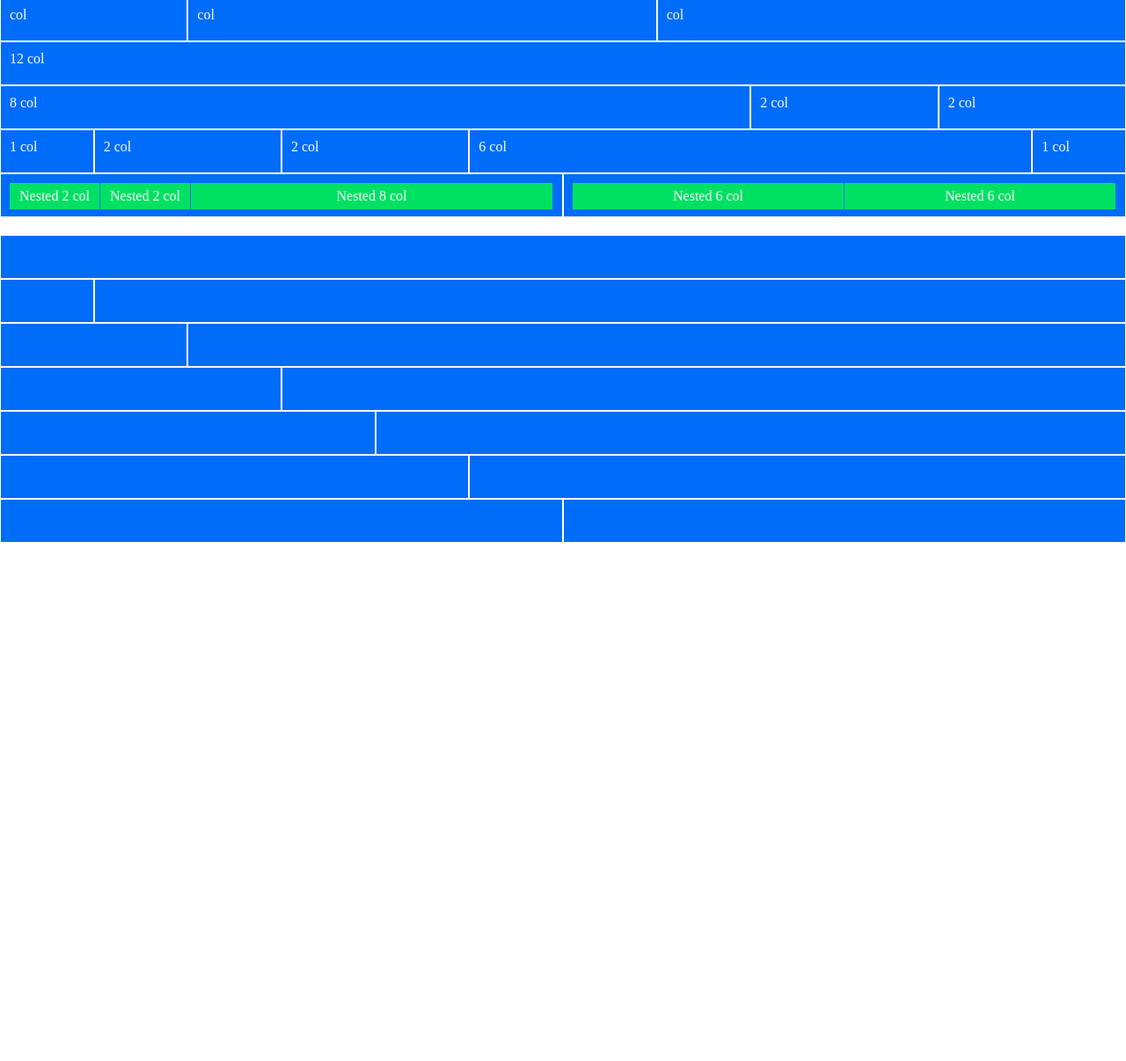
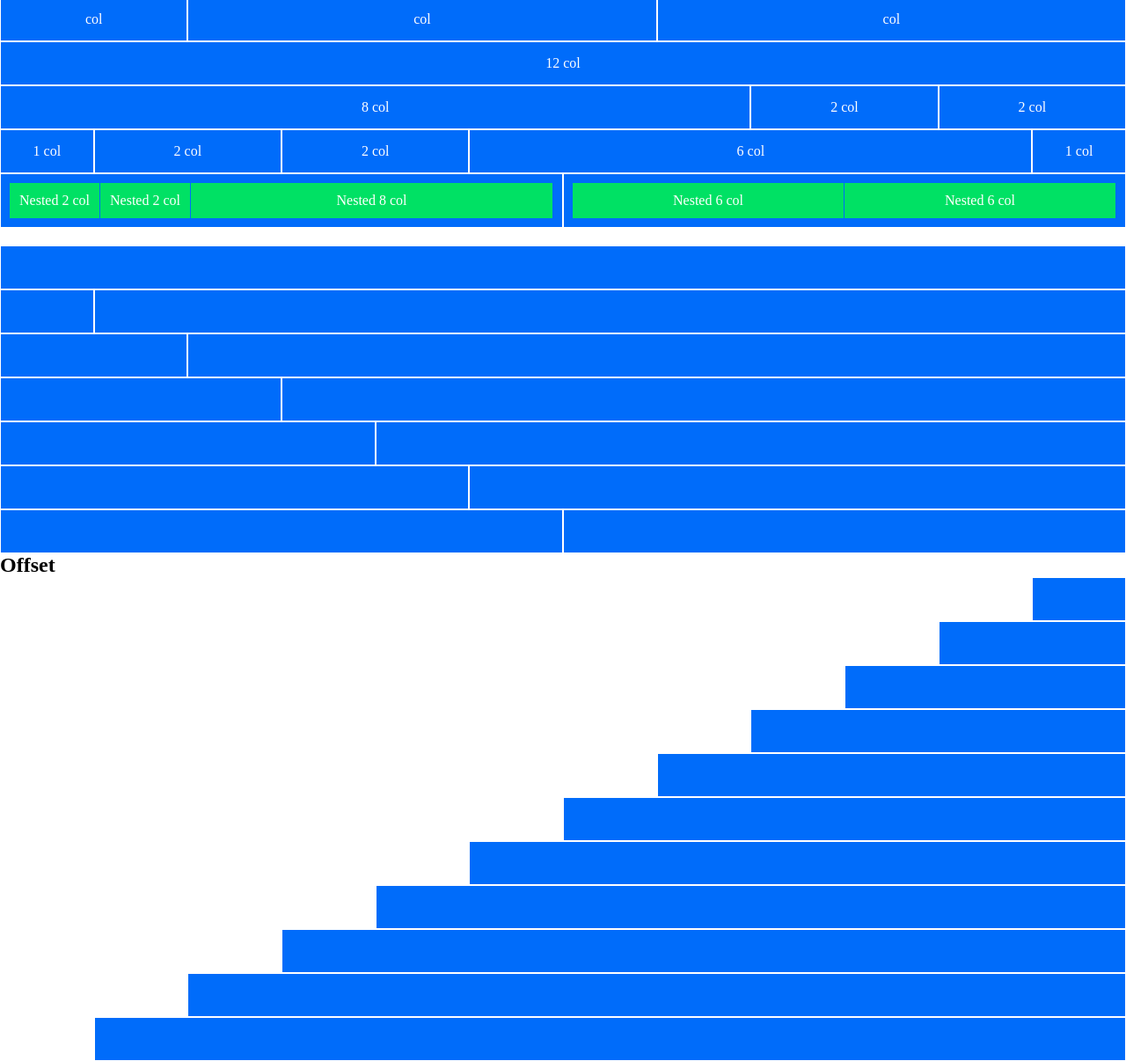
Before and after one commit to Rivio98/html-css-12bool, a plain HTML site: page index.html in a window 1280 px wide. Shown: the part 90-1296 px from the top of the page at 88% size. Before the commit the page ends 800 px from the top, so only its background shows below. Drawn offline with Linux system fonts and the light colour scheme.

Commit message:
[UPD] Added offset and final section, exercise done

```diff
--- a/css/style.css
+++ b/css/style.css
@@ -6,23 +6,26 @@
 
 
 .box {
-    height: 50px;
+    display: flex;
+    justify-content: center;
+    align-items: center;
+    min-height: 50px;
     background-color: #006CFA;
     border: 1px solid #fff;
-    align-content: center;
-    text-align: center;
     color: #fff;
-    display: flex;
     padding: 10px;
 }
 
 .nested {
-    height: 30px;
+    min-height: 40px;
+    display: flex;
+    flex-wrap: wrap;
     background-color: #00E164;
-    align-content: center;
-    text-align: center;
+    align-items: center;
+    justify-content: center;
     color: #fff;
     margin-right: 1px;
+
 }
 
 
--- a/index.html
+++ b/index.html
@@ -113,12 +113,12 @@
                 <div class="box">
                     <div class="col-6">
                         <div class="nested">
-                            Nested 6 col
+                            <span>Nested 6 col</span>
                         </div>
                     </div>
                     <div class="col-6">
                         <div class="nested">
-                            Nested 6 col
+                            <span>Nested 6 col</span>
                         </div>
                     </div>
                 </div>
@@ -180,6 +180,75 @@
             </div>
         </div>
     </div>
+    <div class="container-fluid">
+        <h2>Offset</h2>
+        <div class="row">
+            <div class="offset-11"></div>
+            <div class="col-1">
+                <div class="box"></div>
+            </div>
+        </div>
+        <div class="row">
+            <div class="offset-10"></div>
+            <div class="col-2">
+                <div class="box"></div>
+            </div>
+        </div>
+        <div class="row">
+            <div class="offset-9"></div>
+            <div class="col-3">
+                <div class="box"></div>
+            </div>
+        </div>
+        <div class="row">
+            <div class="offset-8"></div>
+            <div class="col-4">
+                <div class="box"></div>
+            </div>
+        </div>
+        <div class="row">
+            <div class="offset-7"></div>
+            <div class="col-5">
+                <div class="box"></div>
+            </div>
+        </div>
+        <div class="row">
+            <div class="offset-6"></div>
+            <div class="col-6">
+                <div class="box"></div>
+            </div>
+        </div>
+        <div class="row">
+            <div class="offset-5"></div>
+            <div class="col-7">
+                <div class="box"></div>
+            </div>
+        </div>
+        <div class="row">
+            <div class="offset-4"></div>
+            <div class="col-8">
+                <div class="box"></div>
+            </div>
+        </div>
+        <div class="row">
+            <div class="offset-3"></div>
+            <div class="col-9">
+                <div class="box"></div>
+            </div>
+        </div>
+        <div class="row">
+            <div class="offset-2"></div>
+            <div class="col-10">
+                <div class="box"></div>
+            </div>
+        </div>
+        <div class="row">
+            <div class="offset-1"></div>
+            <div class="col-11">
+                <div class="box"></div>
+            </div>
+        </div>
+    </div>
 </body>
 
 </html>
```
